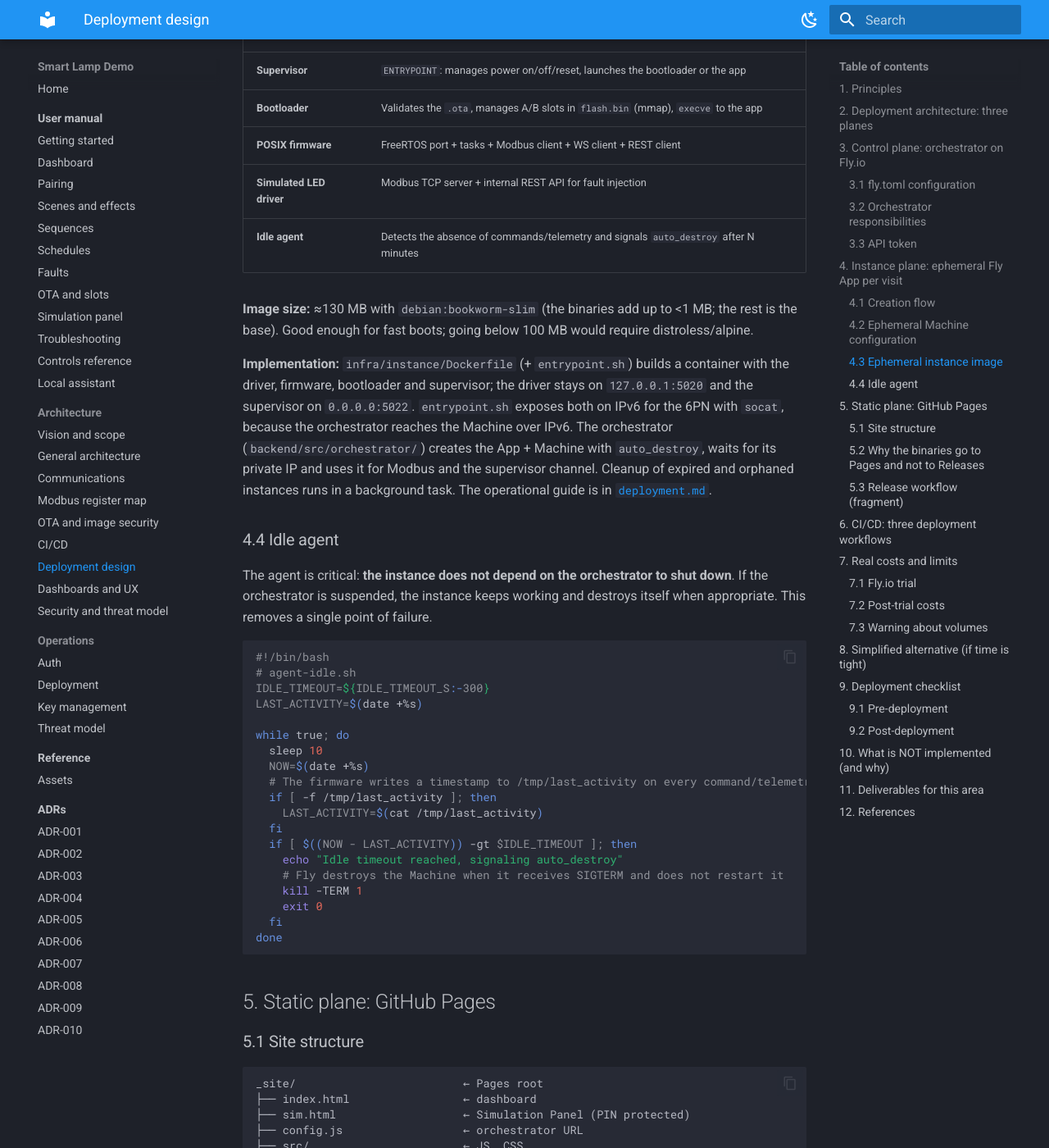
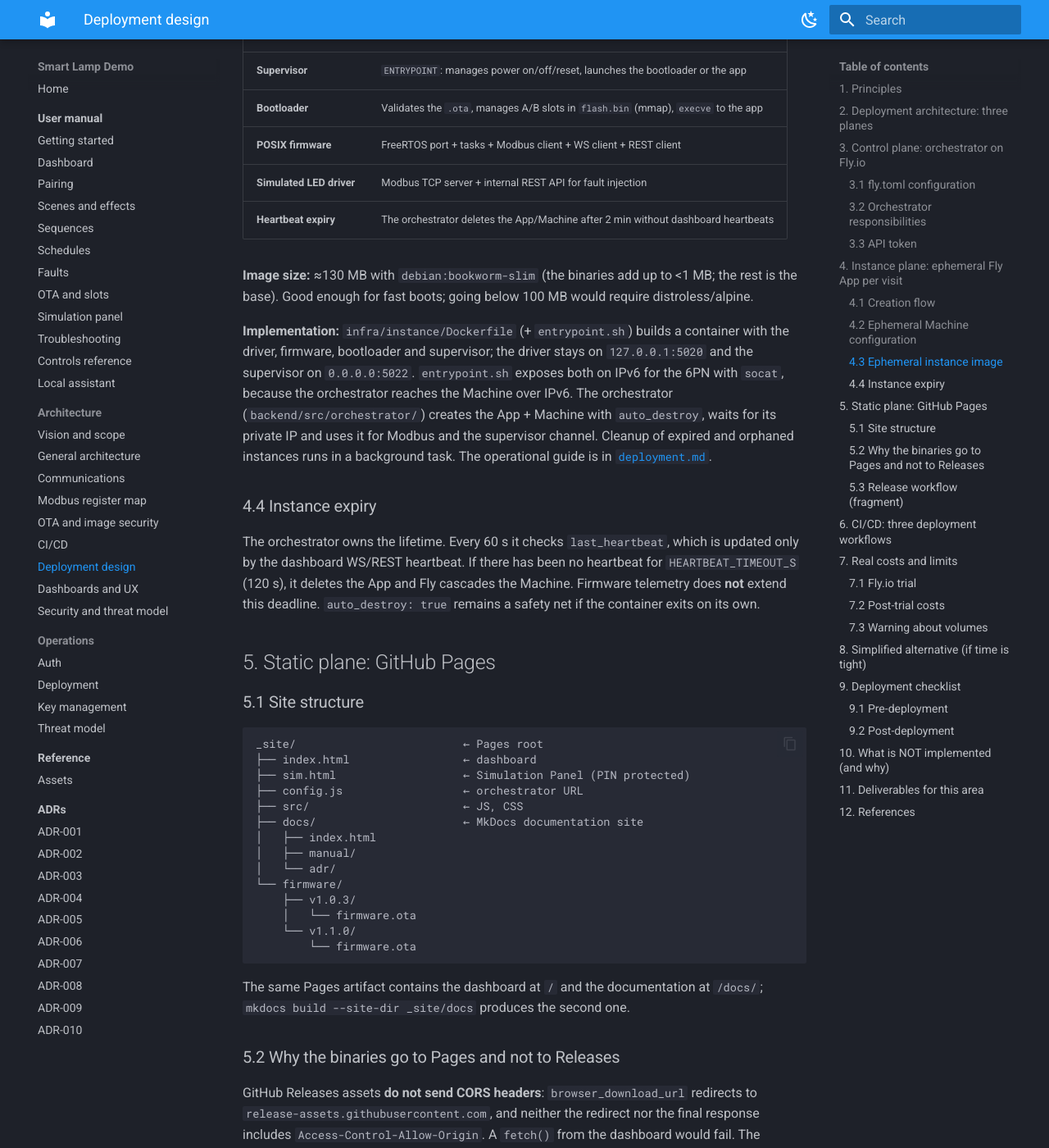
Before and after one commit to Feyk1/SmartLamp, an MkDocs documentation site: the page built from docs/06-deployment.md, in a window 1280 px wide and 1400 px high, scrolled down 4057 px. Shown: the whole window at 82% size. Built offline with MkDocs 1.6.1 and Material for MkDocs 9.7.7, drawn with Linux system fonts in a browser that asks for light colours; some of the changed text lies outside the part shown.

````diff
--- a/docs/06-deployment.md
+++ b/docs/06-deployment.md
@@ -115,7 +115,7 @@ sequenceDiagram
     "env": {
       "DEVICE_TOKEN": "<token>",
       "ORCH_WS_URL": "ws://lamp-demo-orchestrator.internal:8081/ws/device",
-      "IDLE_TIMEOUT_S": "300"
+      "HEARTBEAT_TIMEOUT_S": "120"
     },
     "guest": { "cpu_kind": "shared", "cpus": 1, "memory_mb": 256 }
   }
@@ -134,7 +134,7 @@ A single container with:
 | **Bootloader** | Validates the `.ota`, manages A/B slots in `flash.bin` (mmap), `execve` to the app |
 | **POSIX firmware** | FreeRTOS port + tasks + Modbus client + WS client + REST client |
 | **Simulated LED driver** | Modbus TCP server + internal REST API for fault injection |
-| **Idle agent** | Detects the absence of commands/telemetry and signals `auto_destroy` after N minutes |
+| **Heartbeat expiry** | The orchestrator deletes the App/Machine after 2 min without dashboard heartbeats |
 
 **Image size:** ≈130 MB with `debian:bookworm-slim` (the binaries add up to <1 MB; the rest is the base). Good enough for fast boots; going below 100 MB would require distroless/alpine.
 
@@ -148,31 +148,13 @@ with `auto_destroy`, waits for its private IP and uses it for Modbus and the
 supervisor channel. Cleanup of expired and orphaned instances runs in a
 background task. The operational guide is in [`deployment.md`](deployment.md).
 
-### 4.4 Idle agent
+### 4.4 Instance expiry
 
-The agent is critical: **the instance does not depend on the orchestrator to shut down**. If the orchestrator is suspended, the instance keeps working and destroys itself when appropriate. This removes a single point of failure.
-
-```bash
-#!/bin/bash
-# agent-idle.sh
-IDLE_TIMEOUT=${IDLE_TIMEOUT_S:-300}
-LAST_ACTIVITY=$(date +%s)
-
-while true; do
-  sleep 10
-  NOW=$(date +%s)
-  # The firmware writes a timestamp to /tmp/last_activity on every command/telemetry
-  if [ -f /tmp/last_activity ]; then
-    LAST_ACTIVITY=$(cat /tmp/last_activity)
-  fi
-  if [ $((NOW - LAST_ACTIVITY)) -gt $IDLE_TIMEOUT ]; then
-    echo "Idle timeout reached, signaling auto_destroy"
-    # Fly destroys the Machine when it receives SIGTERM and does not restart it
-    kill -TERM 1
-    exit 0
-  fi
-done
-```
+The orchestrator owns the lifetime. Every 60 s it checks `last_heartbeat`, which
+is updated only by the dashboard WS/REST heartbeat. If there has been no
+heartbeat for `HEARTBEAT_TIMEOUT_S` (120 s), it deletes the App and Fly
+cascades the Machine. Firmware telemetry does **not** extend this deadline.
+`auto_destroy: true` remains a safety net if the container exits on its own.
 
 ## 5. Static plane: GitHub Pages
 
@@ -290,7 +272,7 @@ If the Machines API adds too much complexity for the demo scope:
 
 - [x] `curl https://lamp-demo-orchestrator.fly.dev/health` responds 200
 - [x] `POST /instances` creates a real Machine (`fly apps list` confirms it)
-- [x] The instance destroys itself after `IDLE_TIMEOUT_S`
+- [x] The orchestrator deletes the instance after 2 min without dashboard heartbeats
 - [x] The dashboard on Pages connects to the orchestrator over WSS
 - [x] The `.ota` artifacts are in `/data/ota` and OTA succeeds
 - [x] The Fly.io trial has not expired (or the project has moved to a paid plan)
@@ -319,9 +301,9 @@ If the Machines API adds too much complexity for the demo scope:
 - `.github/workflows/deploy-instance-image.yml`
 - `docs/deployment.md` — step-by-step guide with cost notes.
 
-The orphan sweep and expiration replace `agent-idle.sh`: the orchestrator
-destroys the App when the session closes or when the heartbeat expires, and
-`auto_destroy` covers stopping the Machine.
+The orchestrator's expiration loop is the shutdown mechanism: it destroys the
+App when the session closes or when the dashboard heartbeat expires, and
+`auto_destroy` covers stopping the Machine if the container exits.
 
 ## 12. References
 
````
Also changed, not shown: README.md (+2 -2 lines), docs/01-general-architecture.md (+5 -6 lines), docs/02-communications.md (+1 -1 lines), docs/adr/adr-007-ephemeral-fly-app.md (+7 -19 lines), docs/threat-model.md (+2 -2 lines), 3 other files.
